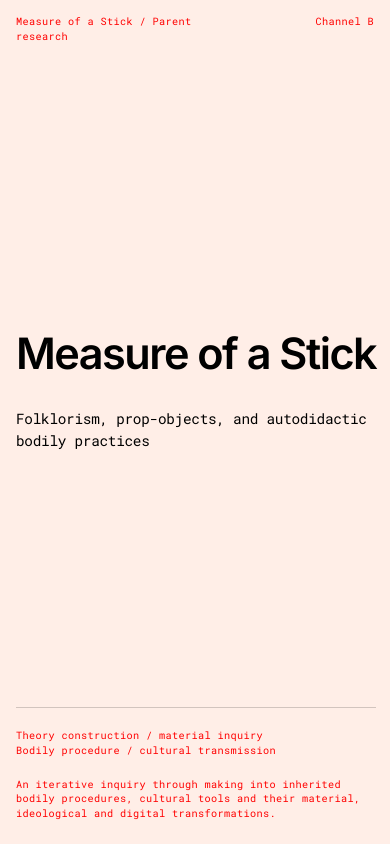
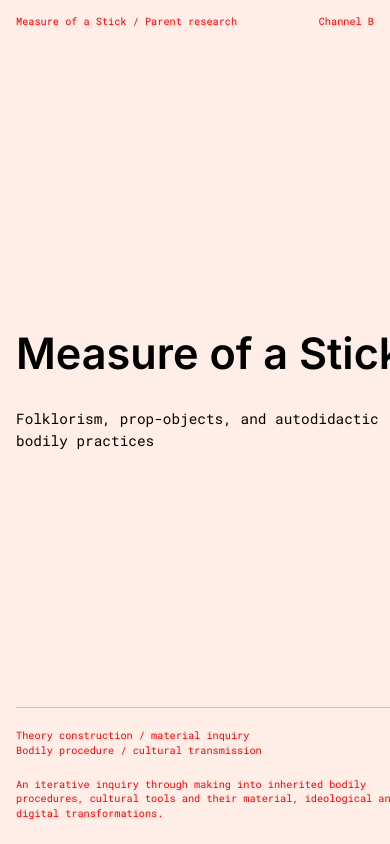
Before and after one commit to levikrk/levikrk.github.io, a plain HTML site: page channel-b-measure-of-a-stick.html in a window 390 px wide. Shown: the top 844 px of the page. Drawn offline with Linux system fonts and the light colour scheme.

Commit message:
Set letter spacing to 0em for all text
Co-Authored-By: Claude Haiku 5.5 <noreply@anthropic.com>
Claude-Session: https://claude.ai/code/session_01ERTXtCrZf7uX1Sn1NbupJ9

```diff
--- a/channel-b-measure-of-a-stick.html
+++ b/channel-b-measure-of-a-stick.html
@@ -111,7 +111,7 @@ p {
   font-weight: 400;
 
   line-height: 1.4;
-  letter-spacing: 0.035em;
+  letter-spacing: 0em;
 }
 
 
@@ -139,7 +139,7 @@ p {
   font-weight: 600;
 
   line-height: 1.2;
-  letter-spacing: -0.045em;
+  letter-spacing: 0em;
 
   /* Break a word only when it cannot fit on the line */
   overflow-wrap: anywhere;
@@ -237,7 +237,7 @@ p {
   font-weight: 400;
 
   line-height: 1.4;
-  letter-spacing: 0.035em;
+  letter-spacing: 0em;
 }
 
 
@@ -292,7 +292,7 @@ p {
   font-weight: 400;
 
   line-height: 1.5;
-  letter-spacing: -0.02em;
+  letter-spacing: 0em;
 }
 
 
@@ -917,7 +917,7 @@ p {
   .method-statement,
   .closing-statement {
     line-height: 1.2;
-    letter-spacing: -0.04em;
+    letter-spacing: 0em;
   }
 
 
@@ -1029,7 +1029,7 @@ p {
   .method-statement,
   .closing-statement {
     line-height: 1.2;
-    letter-spacing: -0.035em;
+    letter-spacing: 0em;
   }
 
 
```
